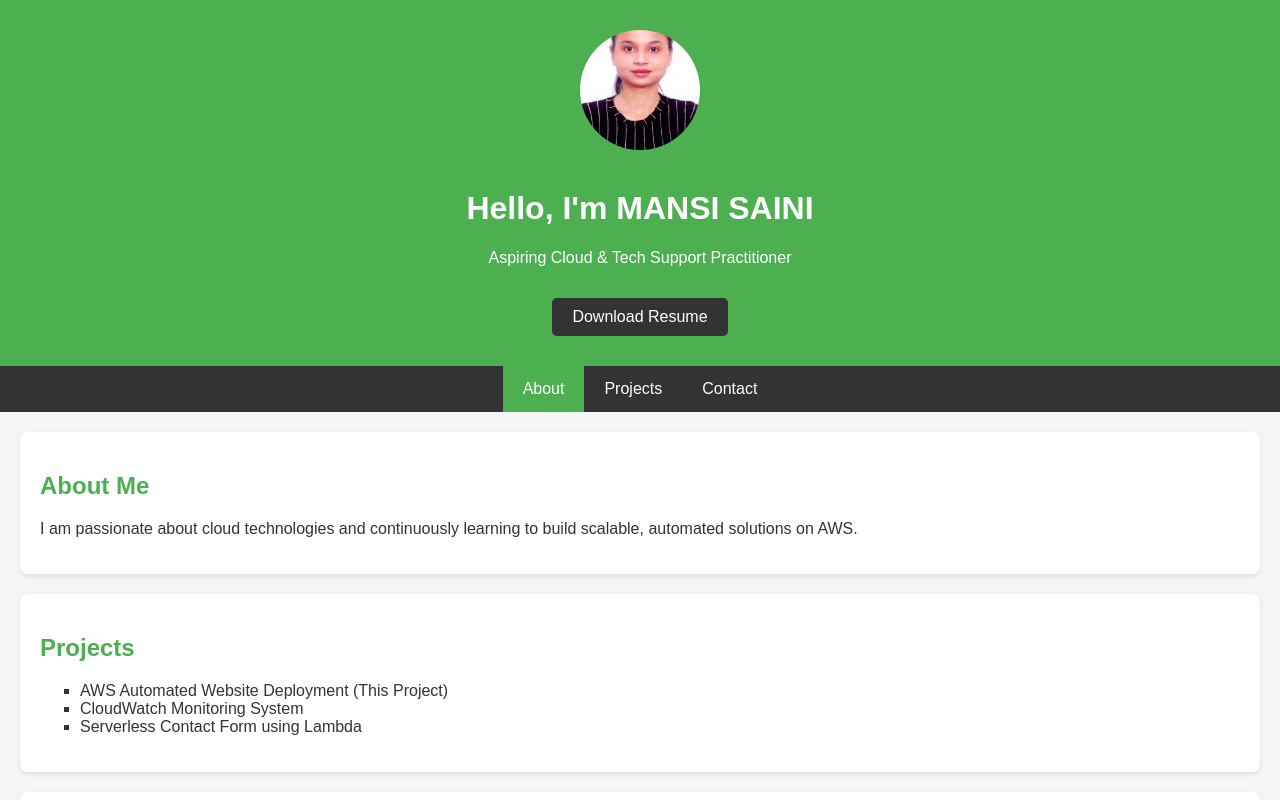
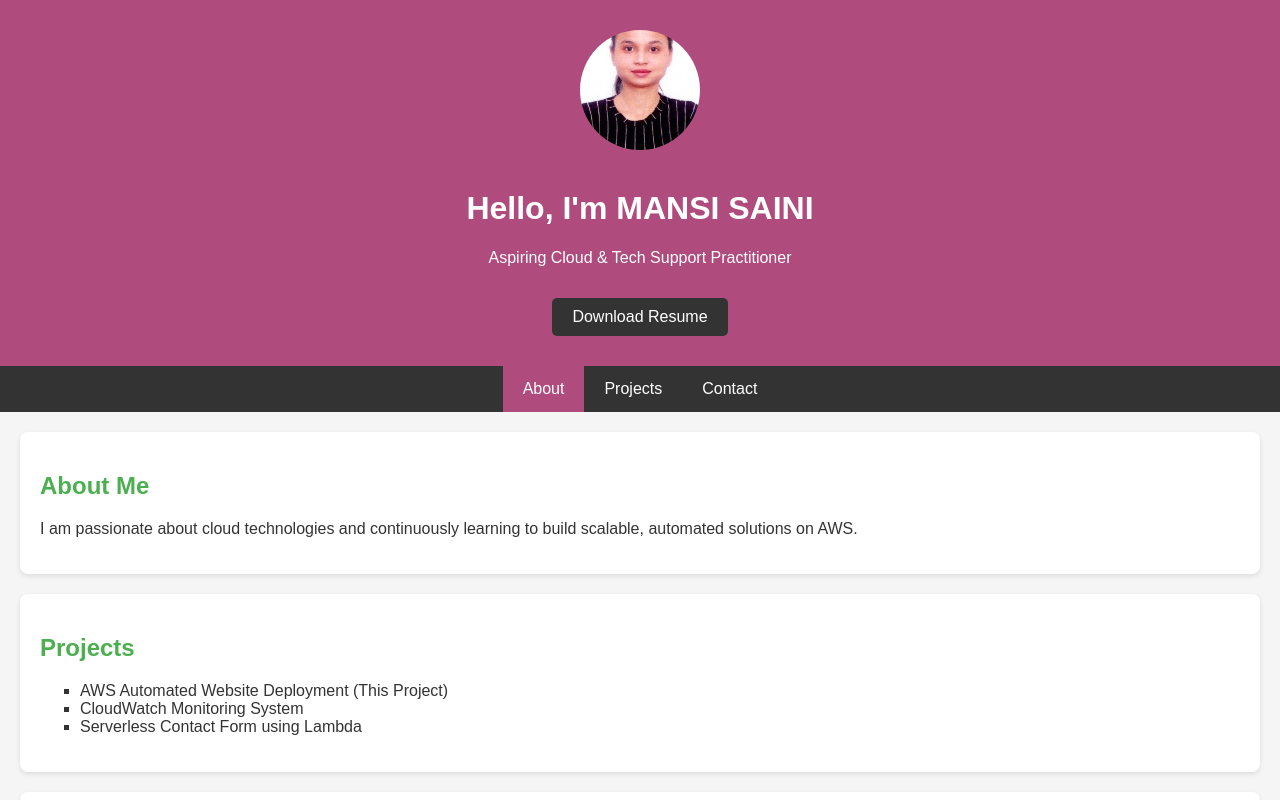
Before and after one commit to mansiSaini-15/my-portfolio-site, a plain HTML site: page index.html in a window 1280 px wide. In both pictures the pointer is over the link "About". Shown: the top 800 px of the page. Drawn offline with Linux system fonts and the light colour scheme.

Commit message:
style.css

```diff
--- a/style.css
+++ b/style.css
@@ -8,7 +8,7 @@ body {
 }
 
 header {
-    background-color: #4CAF50;
+    background-color: #af4c7d;
     color: white;
     padding: 30px 0;
     text-align: center;
@@ -46,7 +46,7 @@ nav a {
 }
 
 nav a:hover {
-    background-color: #4CAF50;
+    background-color: #af4c7d;
 }
 
 section {
```
